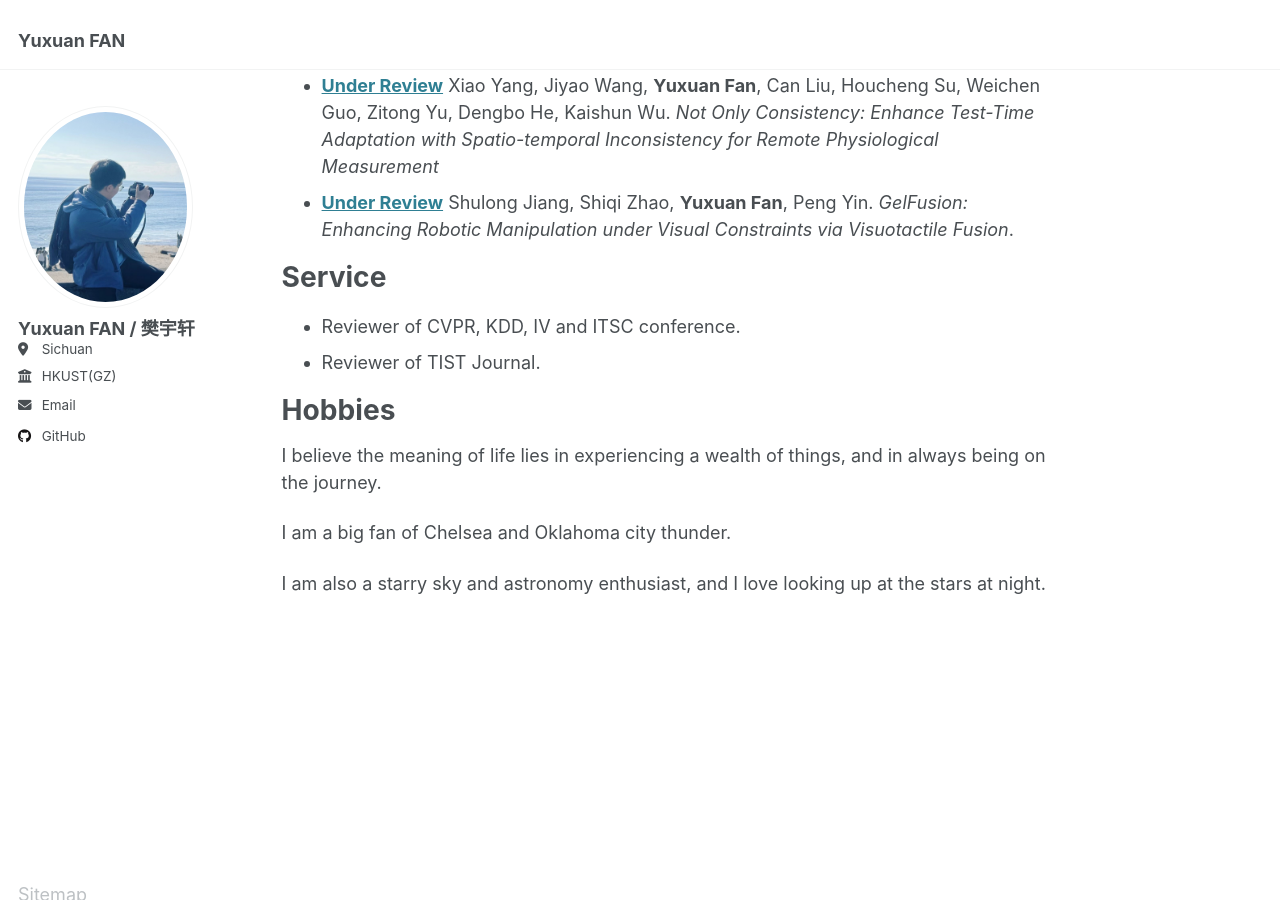
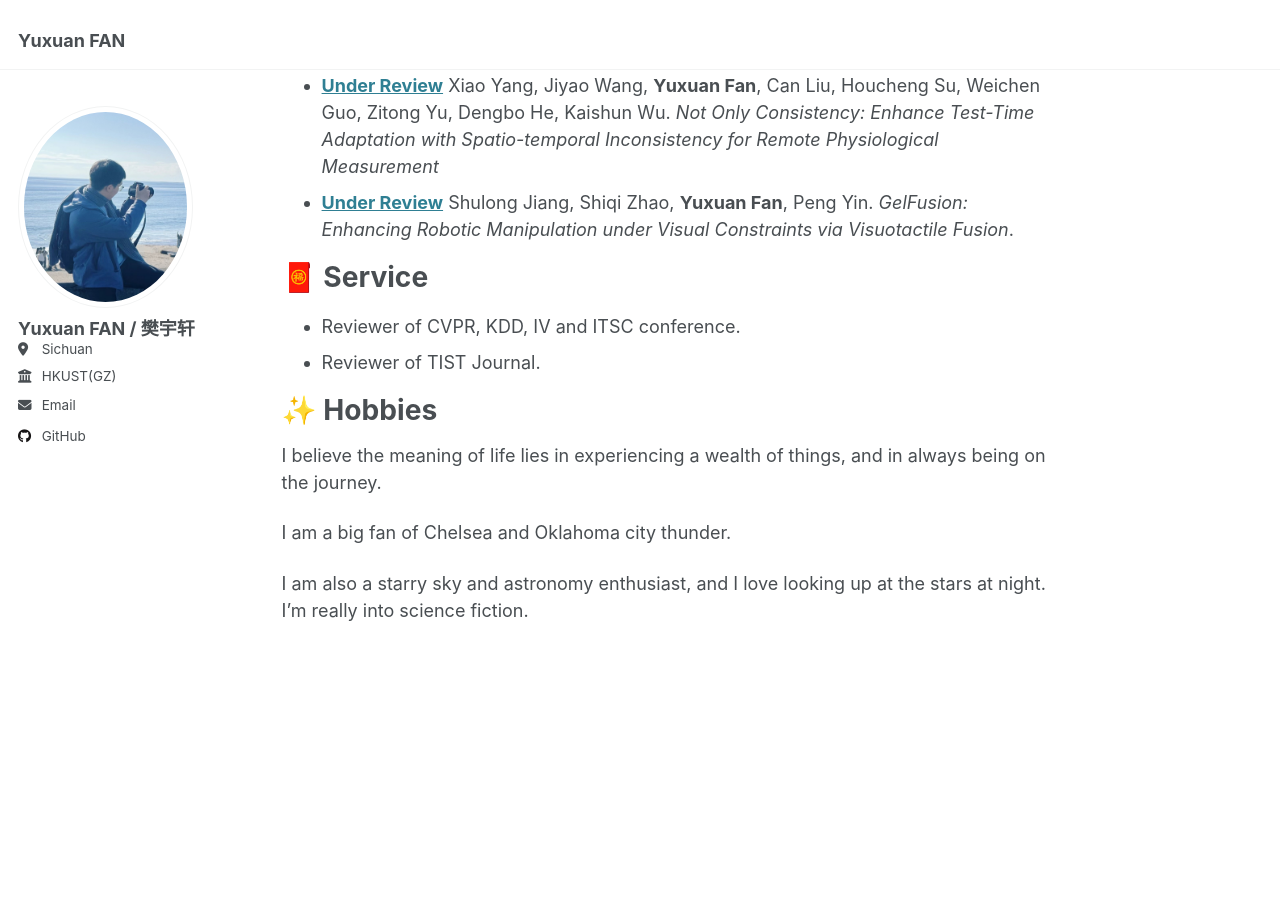
Before and after one commit to yuxuanfanOrion/yuxuanfanOrion.github.io, a Jekyll site: the page built from _pages/about.md, in a window 1280 px wide and 900 px high, scrolled down 1825 px. Built offline with Jekyll 4.4.1, drawn with Linux system fonts in a browser that asks for light colours.

Commit message:
update about.md

```diff
--- a/_pages/about.md
+++ b/_pages/about.md
@@ -114,13 +114,13 @@
 
 
 
-# Service
+# 🧧 Service
 - Reviewer of CVPR, KDD, IV and ITSC conference.
 - Reviewer of TIST Journal.
 
-# Hobbies
+# ✨ Hobbies
 I believe the meaning of life lies in experiencing a wealth of things, and in always being on the journey.
 
 I am a big fan of Chelsea and Oklahoma city thunder.
 
-I am also a starry sky and astronomy enthusiast, and I love looking up at the stars at night.
+I am also a starry sky and astronomy enthusiast, and I love looking up at the stars at night. I’m really into science fiction.
```
